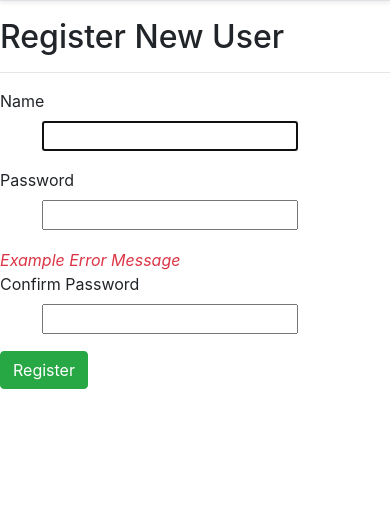
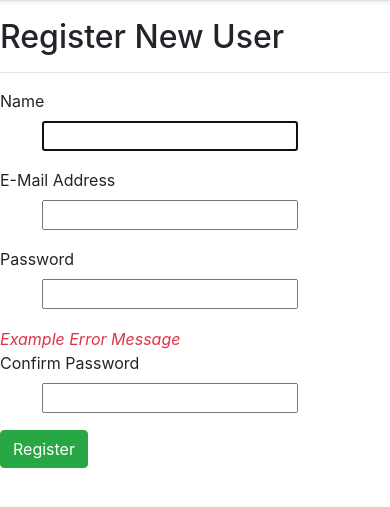
Before and after one commit to IvanYukish/PersonalFinanceManager, a Django app: page /registration in a window 390 px wide. Shown: the part 120-627 px from the top of the page. Run offline with Django 3.2, Linux system fonts and the light colour scheme; some libraries are stand-ins or nearby versions.

Commit message:
adding email to the registration

```diff
--- a/Categories/forms.py
+++ b/Categories/forms.py
@@ -1,4 +1,7 @@
 from django import forms
+from django.contrib.auth.forms import UserCreationForm
+from django.contrib.auth.models import User
+
 from .models import Category
 
 
@@ -6,3 +9,18 @@ class ProductForm(forms.ModelForm):
     class Meta:
         model = Category
         fields = ['name', 'description', ]
+
+
+class MyUserCreationForm(UserCreationForm):
+    email = forms.EmailField(required=True)
+
+    class Meta:
+        model = User
+        fields = ("username", "email", "password1", "password2")
+
+    def save(self, commit=True):
+        user = super(UserCreationForm, self).save(commit=False)
+        user.email = self.cleaned_data["email"]
+        if commit:
+            user.save()
+        return user
--- a/charts/views.py
+++ b/charts/views.py
@@ -5,7 +5,7 @@ from django.http import JsonResponse
 from django.shortcuts import render, redirect
 from django.views.generic import View
 from Transactions.forms import GenereteReport
-from django.contrib.auth.forms import UserCreationForm
+from Categories.forms import MyUserCreationForm
 
 from rest_framework.views import APIView
 from rest_framework.response import Response
@@ -52,7 +52,7 @@ def getReportdata(request):
 
 
 def register(request):
-    form = UserCreationForm(request.POST or None)
+    form = MyUserCreationForm(request.POST or None)
 
     if form.is_valid():
         form.save()
--- a/templates/registration/registr.html
+++ b/templates/registration/registr.html
@@ -39,28 +39,28 @@
                 </div>
             </div>
         </div>
-{#        <div class="row">#}
-{#            <div class="col-md-3 field-label-responsive">#}
-{#                <label for="email">E-Mail Address</label>#}
-{#            </div>#}
-{#            <div class="col-md-6">#}
-{#                <div class="form-group">#}
-{#                    <div class="input-group mb-2 mr-sm-2 mb-sm-0">#}
-{#                        <div class="input-group-addon" style="width: 2.6rem"><i class="fa fa-at"></i></div>#}
+        <div class="row">
+            <div class="col-md-3 field-label-responsive">
+                <label for="email">E-Mail Address</label>
+            </div>
+            <div class="col-md-6">
+                <div class="form-group">
+                    <div class="input-group mb-2 mr-sm-2 mb-sm-0">
+                        <div class="input-group-addon" style="width: 2.6rem"><i class="fa fa-at"></i></div>
 {#                        <input type="text" name="email" class="form-control" id="email"#}
 {#                               placeholder="you@example.com" required autofocus>#}
-{#                        {{ form.email }}#}
-{#                    </div>#}
-{#                </div>#}
-{#            </div>#}
-{#            <div class="col-md-3">#}
-{#                <div class="form-control-feedback">#}
-{#                        <span class="text-danger align-middle">#}
-{#                            <!-- Put e-mail validation error messages here -->#}
-{#                        </span>#}
-{#                </div>#}
-{#            </div>#}
-{#        </div>#}
+                        {{ form.email }}
+                    </div>
+                </div>
+            </div>
+            <div class="col-md-3">
+                <div class="form-control-feedback">
+                        <span class="text-danger align-middle">
+                            <!-- Put e-mail validation error messages here -->
+                        </span>
+                </div>
+            </div>
+        </div>
         <div class="row">
             <div class="col-md-3 field-label-responsive">
                 <label for="password">Password</label>
```
